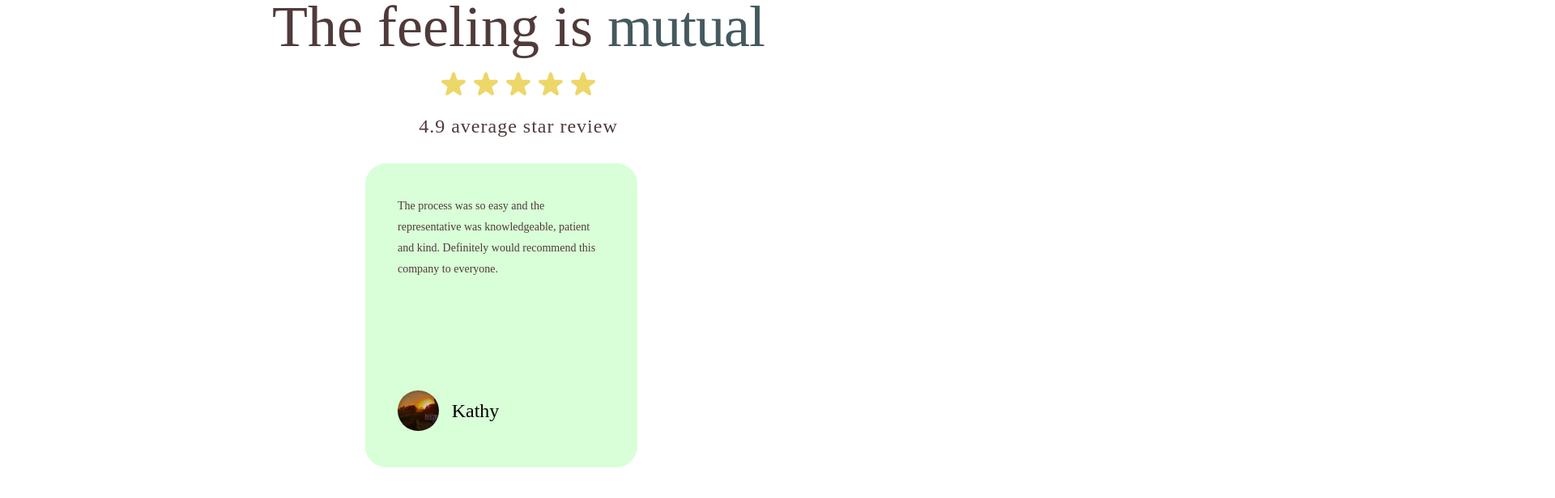
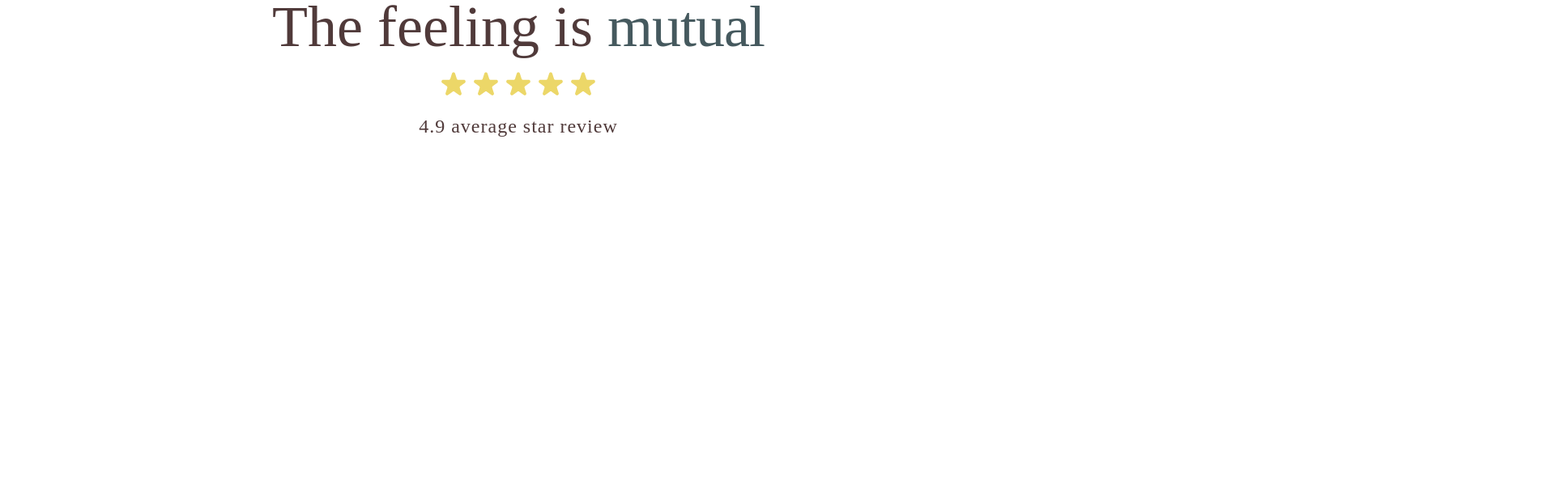
Before and after one commit to Aksaithon/afterCopy, a React (Vite) app: page / in a window 1280 px wide. Shown: the part 1138-1754 px from the top of the page at 81% size, 1920 px wide, since content can reach past the window. Built offline with nearby package versions, Linux system fonts and the light colour scheme; a web font is replaced by a local one.

Commit message:
springs updating according to drag position

```diff
--- a/src/Components/HomePage/Carousel.tsx
+++ b/src/Components/HomePage/Carousel.tsx
@@ -5,55 +5,74 @@ import React, { useState } from "react";
 import "./Carousel.css";
 
 const Carousel: React.FC = () => {
-  const [springs, api] = useSpring(() => ({ from: {x: 2275, y: -65} }));
-  const [springs2, api2] = useSpring(() => ({ from: {x: 2275, y: -65} }));
-  //start point {x: 4170, y: -350}; center point {x: 2275, y: -65};  end point { x: 380, y: -350 }
+  const [springs1, api1] = useSpring(() => ({ from: { x: 4170, y: -350 } }));
+  const [springs2, api2] = useSpring(() => ({ from: { x: 3834, y: -298.928 } }));
+  //start point {x: 4170, y: -350}; center point {x: 2295, y: -65};  end point { x: 450, y: -350 }
 
   //TO start from--
-  const [pos, setPos] = useState({xPos: springs.x.get() , yPos: springs.y.get() })
-  const [pos2, setPos2] = useState({xPos: springs2.x.get() , yPos: springs2.y.get() })
+  const [pos1, setPos1] = useState({
+    xPos1: springs1.x.get()
+  });
+  const [pos2, setPos2] = useState({
+    xPos2: springs2.x.get()
+  });
 
-
-
-
-  const bind = useDrag(({ down, offset: [mx, my] }) => {
-    api.start({
-      x: mx >= 380 ? (mx <= 4170 ? mx : 4170) : 380,
+  const bind1 = useDrag(
+    ({ down, offset: [mx] }) => {
+      api1.start({
+        x:
+          mx >= 380
+            ? mx <= 4170
+              ? mx
+              : 4170 /*to make anim under boundery*/
+            : 380 /*to make anim under boundery*/,
         y:
-        mx <= 4170 && mx >= 380
-          ? -0.00008240864567896775 * (mx * mx) +
-            0.38072794303683094 * mx +
-            -504.63982361658293
+          4170 >= mx && mx >= 2295 /*decrease phase*/
+            ? -0.152 * (mx - 4170) - 350
+            : 2295 >= mx && mx >= 380 /*increase phase*/
+            ? 0.1488250652741514 * (mx - 2295) - 65
             : -350,
         immediate: down,
       });
 
-    setPos({xPos: mx ,yPos: my })
-  }, {from: [pos.xPos, pos.yPos]});
+      setPos1({ xPos1: mx });
+      setPos2({xPos2: mx-336})
+    },
+    { from: [pos1.xPos1, -350] }
+  );
 
-  const bind2 = useDrag(({ down, offset: [mx, my] }) => {
+  const bind2 = useDrag(
+    ({ down, offset: [mx] }) => {
       api2.start({
-      x: mx >= 380 ? (mx <= 4170 ? mx : 4170) : 380,
+        x:
+          mx >= 380
+            ? mx <= 4170
+              ? mx
+              : 4170 /*to make anim under boundery*/
+            : 380 /*to make anim under boundery*/,
         y:
-        mx <= 4170 && mx >= 380
-          ? -0.00008240864567896775 * (mx * mx) +
-            0.38072794303683094 * mx +
-            -504.63982361658293
+          4170 >= mx && mx >= 2295 /*decrease phase*/
+            ? -0.152 * (mx - 4170) - 350
+            : 2295 >= mx && mx >= 380 /*increase phase*/
+            ? 0.1488250652741514 * (mx - 2295) - 65
             : -350,
         immediate: down,
       });
 
-    setPos2({xPos: mx ,yPos: my })
-  }, {from: [pos2.xPos, pos2.yPos]});
+      setPos2({ xPos2: mx });
+      setPos1({xPos1: mx+336})
+    },
+    { from: [pos2.xPos2, -350] }
+  );
 
   return (
     <>
       <div className="carousel_Component">
         <animated.div
-          {...bind()}
+          {...bind1()}
           className={"customer_review_card"}
           style={{
-            ...springs,
+            ...springs1,
             backgroundColor: "#d8fff7",
             backgroundSize: "cover",
             touchAction: "none",
@@ -76,7 +95,7 @@ const Carousel: React.FC = () => {
                 userSelect: "none",
               }}
             />
-            <div className="customer_name">Kathy</div>
+            <div className="customer_name">Card1</div>
           </div>
         </animated.div>
         <animated.div
@@ -106,7 +125,7 @@ const Carousel: React.FC = () => {
                 userSelect: "none",
               }}
             />
-            <div className="customer_name">Kathy</div>
+            <div className="customer_name">Card2</div>
           </div>
         </animated.div>
       </div>
--- /dev/null
+++ b/src/Components/HomePage/Carousel2.tsx
@@ -0,0 +1,124 @@
+import { useSprings, animated } from "react-spring";
+import { useGesture } from "@use-gesture/react";
+import React, { useState } from "react";
+
+import "./Carousel.css";
+
+const Carousel2: React.FC = () => {
+  const [positions, setPositions] = useState([
+    { x: 4170, y: -350 },
+    { x: 3834, y: -298.928 },
+  ]);
+
+  // Create a single spring array with two elements
+  // const [springs, setSprings] = useSprings(2, (index) => ({
+  //   x: index === 0 ? 4170 : 3834,
+  //   y: index === 0 ? -350 : -298.928,
+  //   backgroundColor: index === 0 ? "#d8fff7" : "#d8ffd7",
+  //   immediate: false,
+  // }));
+
+  const [springs, setSprings] = useSprings(2, (index) => ({
+    x: positions[index].x,
+    y: positions[index].y,
+    backgroundColor: index === 0 ? "#d8fff7" : "#d8ffd7",
+    immediate: (key) => key === "x" || key === "y",
+  }));
+
+  function setDepth(accordingToThisX: number) {
+    const depth =
+      4170 >= accordingToThisX && accordingToThisX >= 2295
+        ? -0.152 * (accordingToThisX - 4170) - 350
+        : 2295 >= accordingToThisX && accordingToThisX >= 380
+        ? 0.1488250652741514 * (accordingToThisX - 2295) - 65
+        : -350;
+
+    return depth;
+  }
+
+  // Create a custom gesture hook that handles the drag event for each card
+  const bind = useGesture(
+    {
+      onDrag: ({ args: [dragIndex], down, offset: [mx] }) => {
+        const newX = mx >= 380 ? (mx <= 4170 ? mx : 4170) : 380;
+        const newY = setDepth(newX);
+
+        setSprings((i) => {
+          if (i === dragIndex) {
+            return {
+              x: newX,
+              y: newY,
+              immediate: down,
+            };
+          }
+
+          // If the current spring is the other card, return the position and style based on the distance
+          const leftCardX = newX - (i - dragIndex) * 396;
+          const rightCardX = newX + (i - dragIndex) * 396;
+
+          const leftCardY = setDepth(leftCardX);
+          const rightCardY = setDepth(rightCardX);
+
+          return {
+            x: i > dragIndex ? leftCardX : rightCardX,
+            y: i > dragIndex ? leftCardY : rightCardY,
+            immediate: down,
+          };
+        });
+
+        if (!down) {
+          // Store the latest positions when dragging stops
+          setPositions([
+            { x: springs[0].x.get(), y: springs[0].y.get() },
+            { x: springs[1].x.get(), y: springs[1].y.get() },
+          ]);
+        }
+      },
+    },
+    {
+      drag: { from: [springs[0].x.get(), springs[0].y.get()] },
+    } /*✅ but not providing updated positions*/
+  );
+
+  return (
+    <>
+      <div className="carousel_Component">
+        {springs.map((spring, index) => (
+          <animated.div
+            // Pass the index of the card to the gesture hook
+            {...bind(index)}
+            key={index}
+            className={"customer_review_card"}
+            style={{
+              ...spring,
+              backgroundSize: "cover",
+              touchAction: "none",
+            }}
+          >
+            <div className="review_text">
+              The process was so easy and the representative was knowledgeable,
+              patient and kind. Definitely would recommend this company to
+              everyone.
+            </div>
+            <div className="customer_info">
+              <img
+                src="Kathy_CoverPhoto.webp"
+                alt="coverphoto"
+                className="customer_coverphoto"
+                style={{
+                  width: "50.67px",
+                  height: "50.67px",
+                  borderRadius: "50%",
+                  userSelect: "none",
+                }}
+              />
+              <div className="customer_name">{`Card${index + 1}`}</div>
+            </div>
+          </animated.div>
+        ))}
+      </div>
+    </>
+  );
+};
+
+export default Carousel2;
--- a/src/Components/HomePage/HomePg.tsx
+++ b/src/Components/HomePage/HomePg.tsx
@@ -3,6 +3,7 @@ import Testimonial from "./Testimonial";
 import "./HomePg.css"
 import MySpringAnim from "./React-Spring";
 import Carousel from "./Carousel";
+import Carousel2 from "./Carousel2";
 
 const HomePg = () => {
   return (
@@ -11,6 +12,7 @@ const HomePg = () => {
         <Header />
         <Testimonial />
         {/* <MySpringAnim /> */}
+        <Carousel2/>
         <Carousel/>
         {/* <MySpringAnim /> */}
       </div>
```
Also changed, not shown: src/Components/HomePage/Carousel.css (+1 -6 lines). Lines whose indentation alone changed are shown as unchanged.
